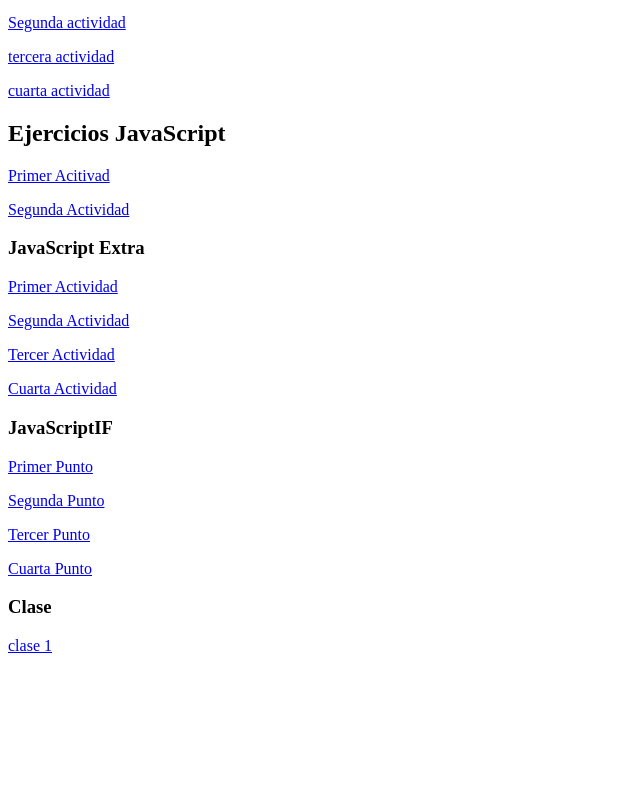
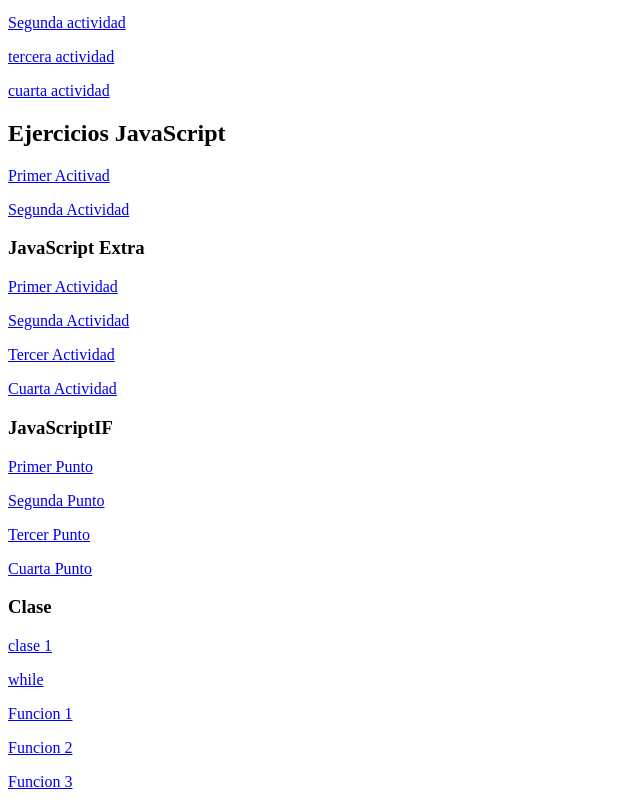
Before and after one commit to ElMaty592041/sistemas-de-control-6A, a plain HTML site: page index.html in a window 1280 px wide. Shown: the part 100-907 px from the top of the page, without its empty margins (0-640 px from the left). Before the commit the page ends 800 px from the top, so only its background shows below. Drawn offline with Linux system fonts and the light colour scheme.

Commit message:
Update index.html

```diff
--- a/index.html
+++ b/index.html
@@ -24,5 +24,9 @@
 		<p><a href="Paginas/CuartoPunto.html"> Cuarta Punto</a></p>
 		<h3> Clase </h3>
 		<p><a href="Paginas/clase1.html"> clase 1</a></p>
+		<p><a href="javascript/While.html"> while</a></p>
+		<p><a href="javascript/Triangulos.html"> Funcion 1</a></p>
+		<p><a href="javascript/Funcion 2.html"> Funcion 2</a></p>
+		<p><a href="javascript/Funcion 3.html"> Funcion 3</a></p>
 	</body>
 </html>
```
